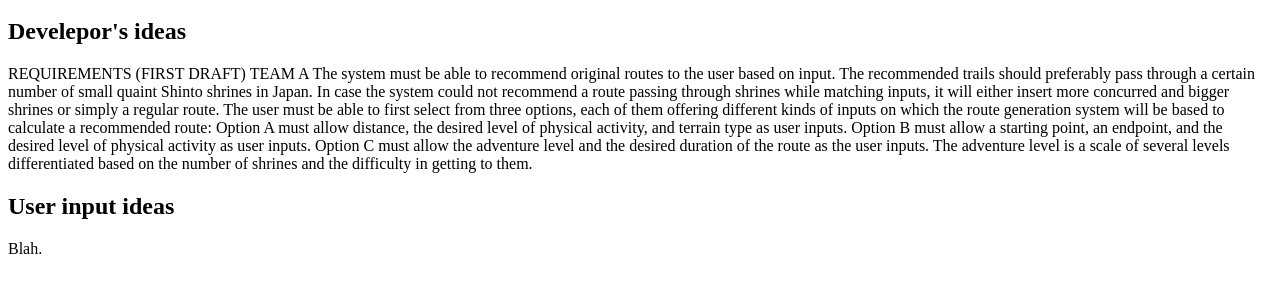
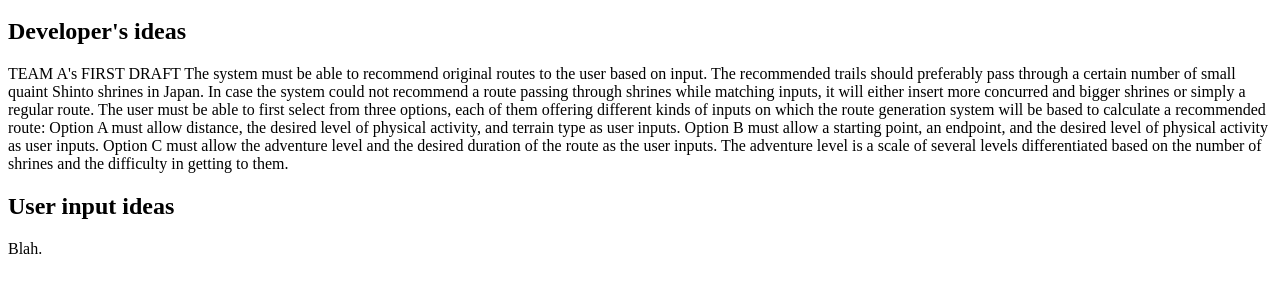
Before and after one commit to femin-joshy/PBL3, a plain HTML site: page requirements.html in a window 1280 px wide. Shown: the part 48-340 px from the top of the page. Drawn offline with Linux system fonts and the light colour scheme.

Commit message:
Update requirements.html

```diff
--- a/requirements.html
+++ b/requirements.html
@@ -1,8 +1,8 @@
 <body>
     <h1>Requirements</h1>
 
-    <h2>Develepor's ideas</h2>
-    <p>REQUIREMENTS (FIRST DRAFT) TEAM A
+    <h2>Developer's ideas</h2>
+    <p> TEAM A's FIRST DRAFT
 
 
 
```
